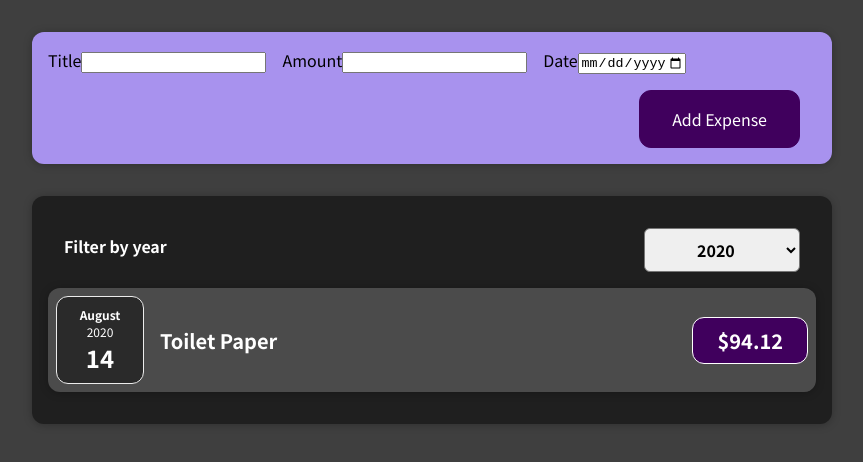
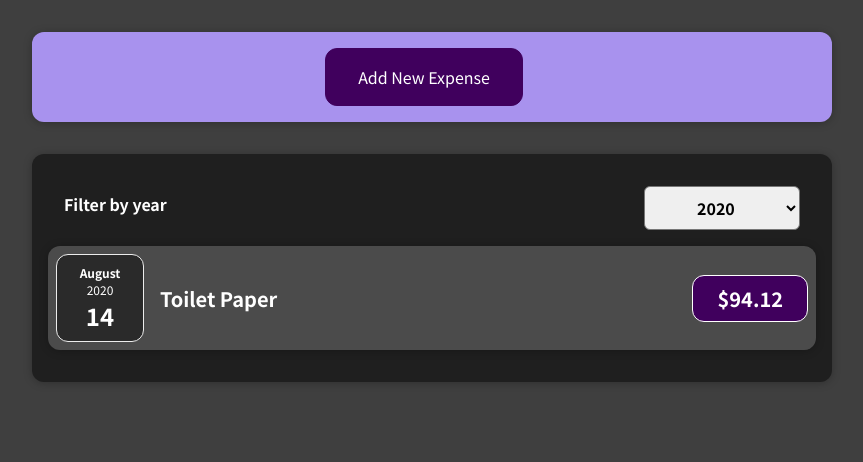
Before and after one commit to Bubbleblob/React-Guide-Project, a React (Create React App) app: page / in a window 1280 px wide. Shown: the top 462 px of the page, without its empty margins (208-1071 px from the left). Built offline with nearby package versions, Linux system fonts and the light colour scheme.

Commit message:
created ExpensesList files and created Add New Expense button

```diff
--- a/src/components/Expenses/ExpenseItem.js
+++ b/src/components/Expenses/ExpenseItem.js
@@ -6,6 +6,7 @@
 
 function ExpenseItem(props) {
     return (
+        <li>
             <Card className="expense-item">
                 <ExpenseDate date={props.date}></ExpenseDate>
                 <div className="expense-item__description">
@@ -13,6 +14,7 @@
                     <div className="expense-item__price">${props.amount}</div>
                 </div>
             </Card>
+        </li>
     );
 }
 
--- a/src/components/Expenses/Expenses.js
+++ b/src/components/Expenses/Expenses.js
@@ -1,6 +1,6 @@
 import React, { useState } from 'react';
 
-import ExpenseItem from './ExpenseItem';
+import ExpensesList from './ExpensesList';
 import Card from '../UI/Card';
 import ExpensesFilter from './ExpensesFilter'
 import './Expenses.css';
@@ -16,17 +16,12 @@
         return expense.date.getFullYear().toString() === expensesFilterYear;
     });
 
-    let expenseContent = <p>No expenses found.</p>
-
-    if (filteredExpenses.length > 0) {
-        expenseContent = filteredExpenses.map(expense => <ExpenseItem key={expense.id} title={expense.title} amount={expense.amount} date={expense.date} />)
-    }
 
     return (
         <div>
             <Card className="expenses">
                 <ExpensesFilter selected={expensesFilterYear} onSaveExpensesFilterYear={filterChangeHandler}></ExpensesFilter>
-                {expenseContent}
+                <ExpensesList items={filteredExpenses}></ExpensesList>
             </Card>
         </div>
     );
--- /dev/null
+++ b/src/components/Expenses/ExpensesList.css
@@ -0,0 +1,9 @@
+.expenses-list {
+  list-style: none;
+  padding: 0;
+}
+
+.expenses-list__fallback {
+  color: white;
+  text-align: center;
+}
--- /dev/null
+++ b/src/components/Expenses/ExpensesList.js
@@ -0,0 +1,25 @@
+import React from 'react';
+
+import ExpenseItem from './ExpenseItem';
+import './ExpensesList.css';
+
+const ExpensesList = (props) => {
+    if (props.items.length === 0) {
+        return <h2 className='expenses-list__fallback'>Found no expenses.</h2>
+    }
+
+    return (
+        <ul className="expenses-list">
+            {props.items.map(expense => (
+                <ExpenseItem
+                    key={expense.id}
+                    title={expense.title}
+                    amount={expense.amount}
+                    date={expense.date}
+                />
+            ))}
+        </ul>
+    );
+};
+
+export default ExpensesList;
--- a/src/components/NewExpense/ExpenseForm.js
+++ b/src/components/NewExpense/ExpenseForm.js
@@ -32,6 +32,7 @@
         setEnteredTitle('');
         setEnteredAmount('');
         setEnteredDate('');
+        props.onHideForm();
     };
 
     return <form onSubmit={submitHandler}>
--- a/src/components/NewExpense/NewExpense.js
+++ b/src/components/NewExpense/NewExpense.js
@@ -1,4 +1,4 @@
-import React from 'react';
+import React, { useState } from 'react';
 
 import ExpenseForm from './ExpenseForm';
 import './NewExpense.css';
@@ -13,8 +13,26 @@
         props.onAddExpense(expenseData);
     };
 
+    const [showForm, setShowForm] = useState(false);
+
+    const showFormHandler = () => {
+        setShowForm(true);
+    };
+
+    const hideFormHandler = () => {
+        setShowForm(false);
+    };
+
+    let display;
+
+    if (showForm) {
+        display = (<ExpenseForm onHideForm={hideFormHandler} onSaveExpenseData={saveExpenseDataHandler}></ExpenseForm>);
+    } else {
+        display = (<button onClick={showFormHandler}>Add New Expense</button>);
+    }
+
     return <div className='new-expense'>
-        <ExpenseForm onSaveExpenseData={saveExpenseDataHandler}></ExpenseForm>
+        {display}
     </div>
 };
 
```
Lines whose indentation alone changed are shown as unchanged.
